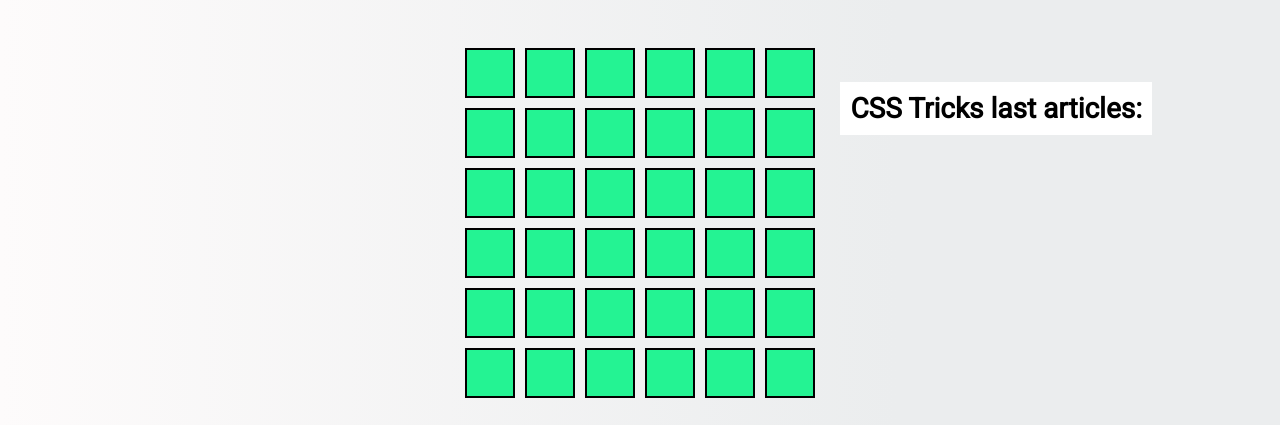
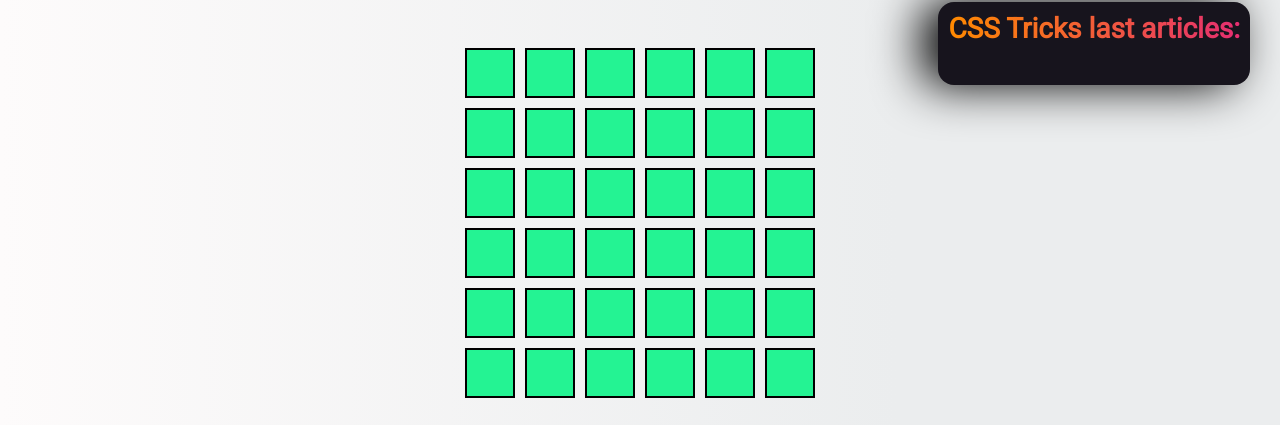
Before and after one commit to BenoitGaudieri/js-jq-ajax-grigliaquad, a plain HTML site: page index.html in a window 1280 px wide. Shown: the part 158-583 px from the top of the page. Drawn offline with nearby package versions, Linux system fonts and the light colour scheme; no server answers; a web font is replaced by a local one.

Commit message:
CSS tricks style

```diff
--- a/css/index.css
+++ b/css/index.css
@@ -149,15 +149,42 @@ body {
     background-color: #fff;
     padding: 10px;
     position: absolute;
-    top: 30%;
-    right: 10%;
+    top: 20%;
+    right: 30px;
+    color: #fff;
+    border-radius: 16px;
+    background: #17141d;
+    box-shadow: -1rem 0 3rem #000;
+}
+
+.css-tricks--div a {
+    color: #fff;
+    font-size: 20px;
+}
+
+.css-tricks--div a:hover,
+.css-tricks--div h2 {
+    background: -webkit-gradient(
+        linear,
+        left top,
+        right top,
+        from(#ff8a00),
+        to(#e52e71)
+    );
+    background: linear-gradient(90deg, #ff8a00, #e52e71);
+    -webkit-background-clip: text;
+    -webkit-text-fill-color: transparent;
+    -webkit-box-decoration-break: clone;
+    box-decoration-break: clone;
+    text-shadow: none;
 }
 
 .css-tricks--div h2 {
     text-align: center;
     font-size: 28px;
+    margin: 0 0 30px;
 }
 
 .css-tricks {
-    margin: 2px;
+    margin: 0 0 5px;
 }
```
